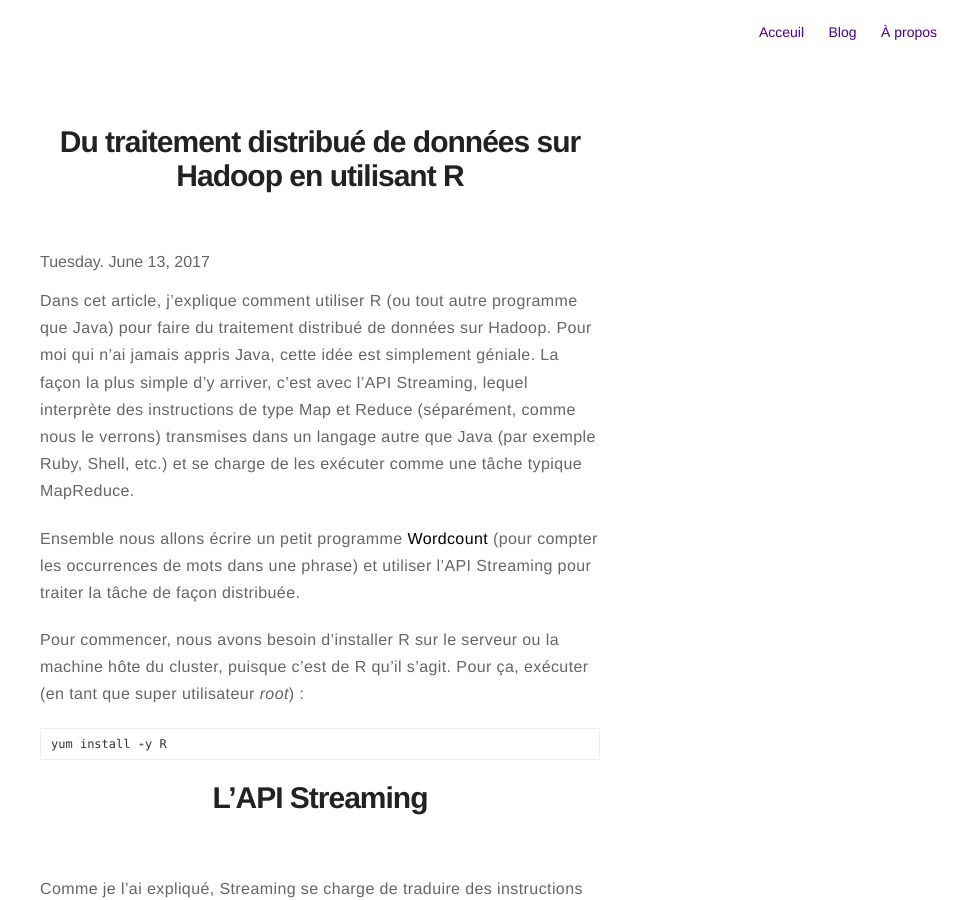
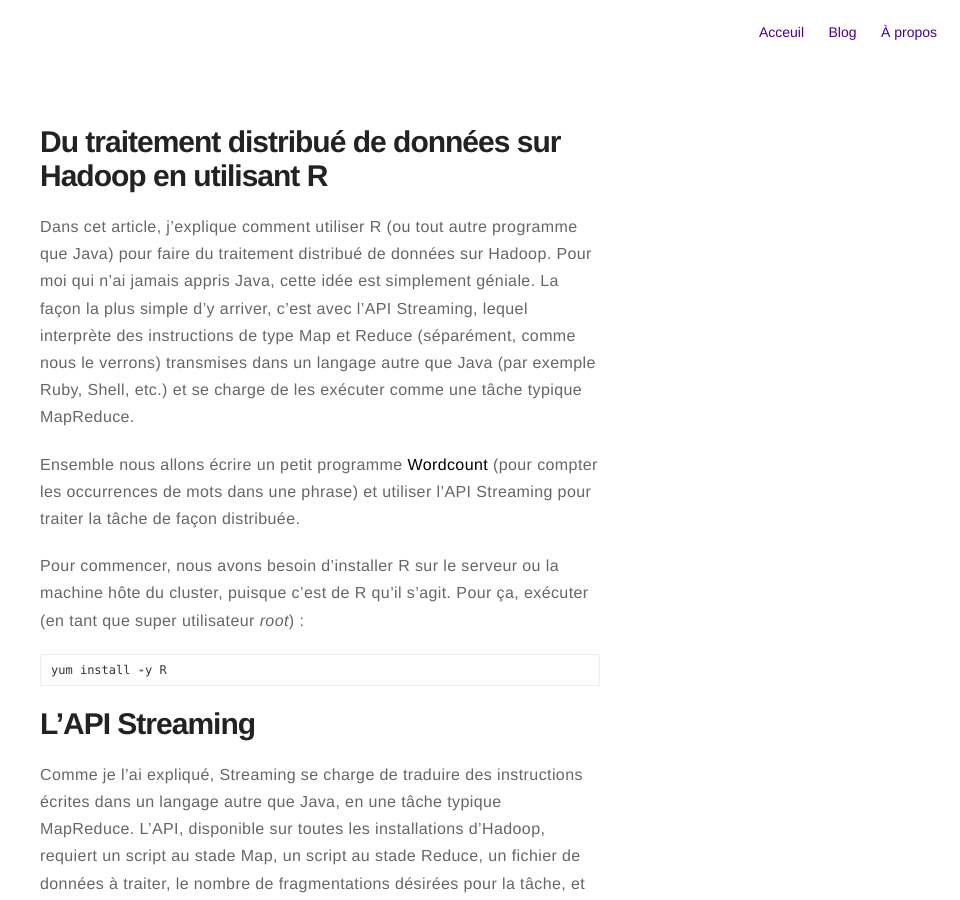
Before and after one commit to madeenamadou/madeenamadou.github.io, a Jekyll site: the page built from blog2/index.html, in a window 1280 px wide and 900 px high. Shown: the whole window, without its empty margins (320-1280 px from the left). Built offline with Jekyll 4.4.1, drawn with Linux system fonts in a browser that asks for light colours.

Commit message:
Update index.html

```diff
--- a/blog2/index.html
+++ b/blog2/index.html
@@ -8,35 +8,6 @@
 {% include nav.html %}
 
 
-{% for post in site.posts %}
-	{% if post.category == 'blog' %}
-		{% if post.hidden != true %}
-			{% if page.image and page.headerImage %}
-			    <img class="title-image" src="{{ page.image }}" alt="{{ page.title }}">
-			{% endif %}
-
-			<h1 class="title">{{ post.title }}</h1>
-
-			<span class="date">
-			    <time datetime="{{ post.date | date:"%d-%m-%Y" }}">{{ post.date | date: "%A. %B %d, %Y" }}</time>
-			    {% if post.read-time %} - {% include read-time.html %}{% endif %}
-			</span>
-
-			{% if site.show-tags %}
-			    <div class="post-tags">
-				{% for tag in page.tags %}
-				    <a class="item" href="{{ site.url }}/tags/#{{ tag | slugify }}">{{ tag }}</a>
-				{% endfor %}
-			    </div>
-			{% endif %}
-
-			{{ post.content }}
-		{% endif %}
-	{% endif %}
-{% endfor %}
-
-
-<!--
 <section class="list">
 	{% if site.posts.size == 0 %}
 		<p class="text-center">Nothing published yet!</p>
@@ -44,7 +15,14 @@
 		{% for post in paginator.posts %}
 			{% if post.category == 'blog' %}
 				{% if post.hidden != true %}
-					{% include blog-post.html %}
+					{% for post in site.posts %}
+						{% if post.category == 'blog' %}
+							{% if post.hidden != true %}
+								<h1 class="title">{{ post.title }}</h1>
+								{{ post.content }}
+							{% endif %}
+						{% endif %}
+					{% endfor %}
 				{% endif %}
 			{% endif %}
 		{% endfor %}
@@ -55,12 +33,18 @@
 		{% for post in site.posts %}
 			{% if post.category == 'blog' %}
 				{% if post.hidden != true %}
-					{% include blog-post.html %}
+					{% for post in site.posts %}
+						{% if post.category == 'blog' %}
+							{% if post.hidden != true %}
+								<h1 class="title">{{ post.title }}</h1>
+								{{ post.content }}
+							{% endif %}
+						{% endif %}
+					{% endfor %}
 				{% endif %}
 			{% endif %}
 		{% endfor %}
 	{% endif %}
 </section>
--->
 
 {% include footer.html %}
```
